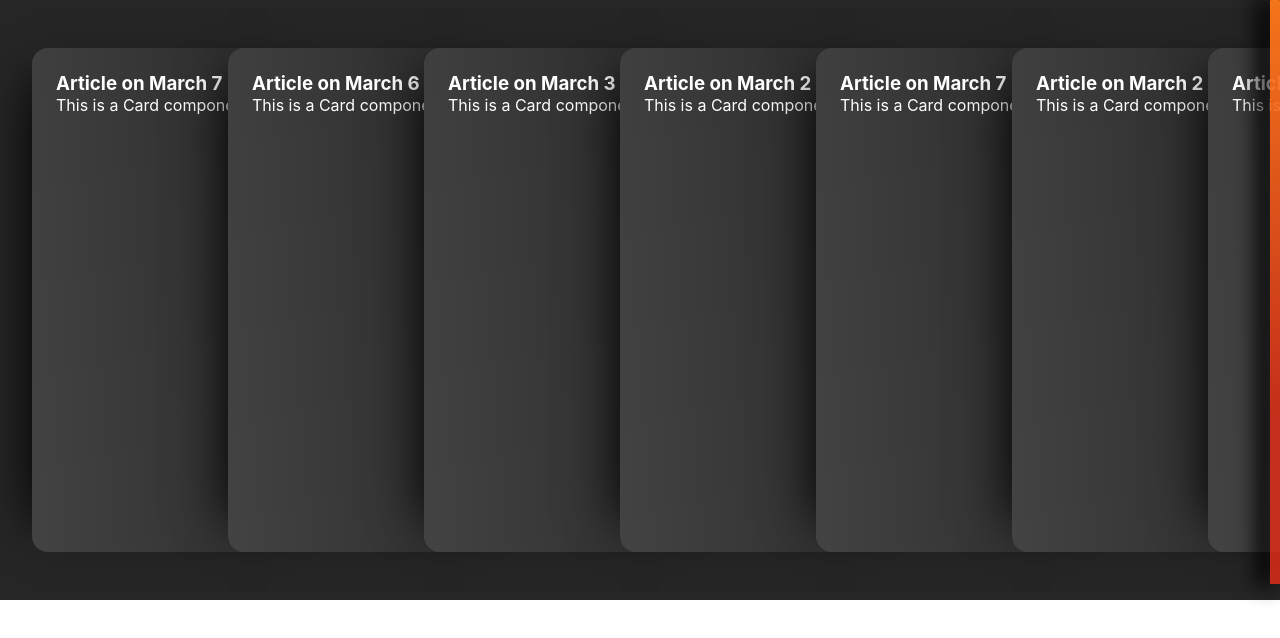
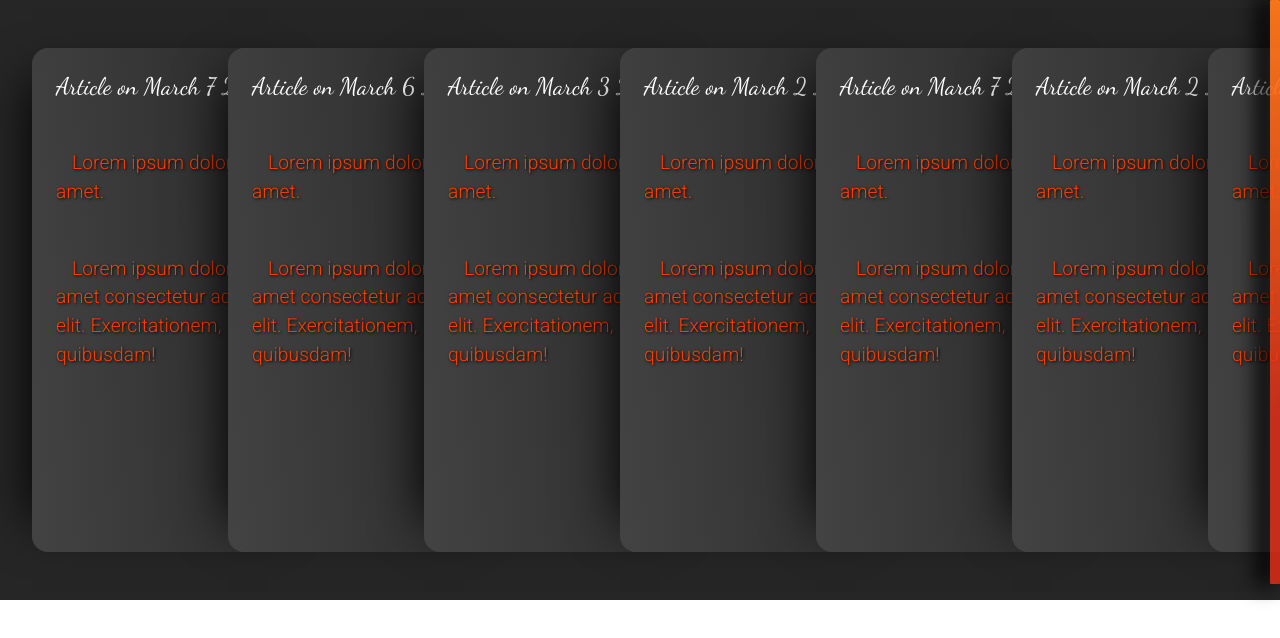
Before and after one commit to turkaytunc/react-csstricks-cards, a React (Create React App) app: page / in a window 1280 px wide. Shown: the top 638 px of the page. Built offline with nearby package versions, Linux system fonts and the light colour scheme.

Commit message:
add: fonts

```diff
--- a/src/components/card/Card.tsx
+++ b/src/components/card/Card.tsx
@@ -4,8 +4,11 @@ import './card.scss';
 const Card = ({ pubDate }: { pubDate: number }) => {
   return (
     <article className="card-container">
-      <h3>Article on March {pubDate} 2021</h3>
-      <p>This is a Card component</p>
+      <p className="card-header">Article on March {pubDate} 2021</p>
+      <p className="card-content">Lorem ipsum dolor sit amet.</p>
+      <p className="card-content">
+        Lorem ipsum dolor sit, amet consectetur adipisicing elit. Exercitationem, quibusdam!
+      </p>
     </article>
   );
 };
--- a/src/components/card/card.scss
+++ b/src/components/card/card.scss
@@ -1,3 +1,6 @@
+@import url('https://fonts.googleapis.com/css2?family=Dancing+Script&display=swap');
+@import url('https://fonts.googleapis.com/css2?family=Roboto:wght@300;400&display=swap');
+
 .card-container {
   min-width: 300px;
   min-height: 350px;
@@ -20,3 +23,21 @@
     transform: translateX(100px);
   }
 }
+
+.card-header {
+  font-family: 'Dancing Script', cursive;
+  font-weight: lighter;
+  font-size: 1.5rem;
+}
+
+.card-content {
+  font-family: 'Roboto', sans-serif;
+  line-height: 1.5;
+  margin-top: 3rem;
+  color: rgb(255, 60, 0);
+  font-size: 1.2rem;
+  letter-spacing: 0.1px;
+  text-shadow: 1px 1px 3px rgb(0, 0, 0);
+  text-indent: 1rem;
+  font-weight: 300;
+}
```
